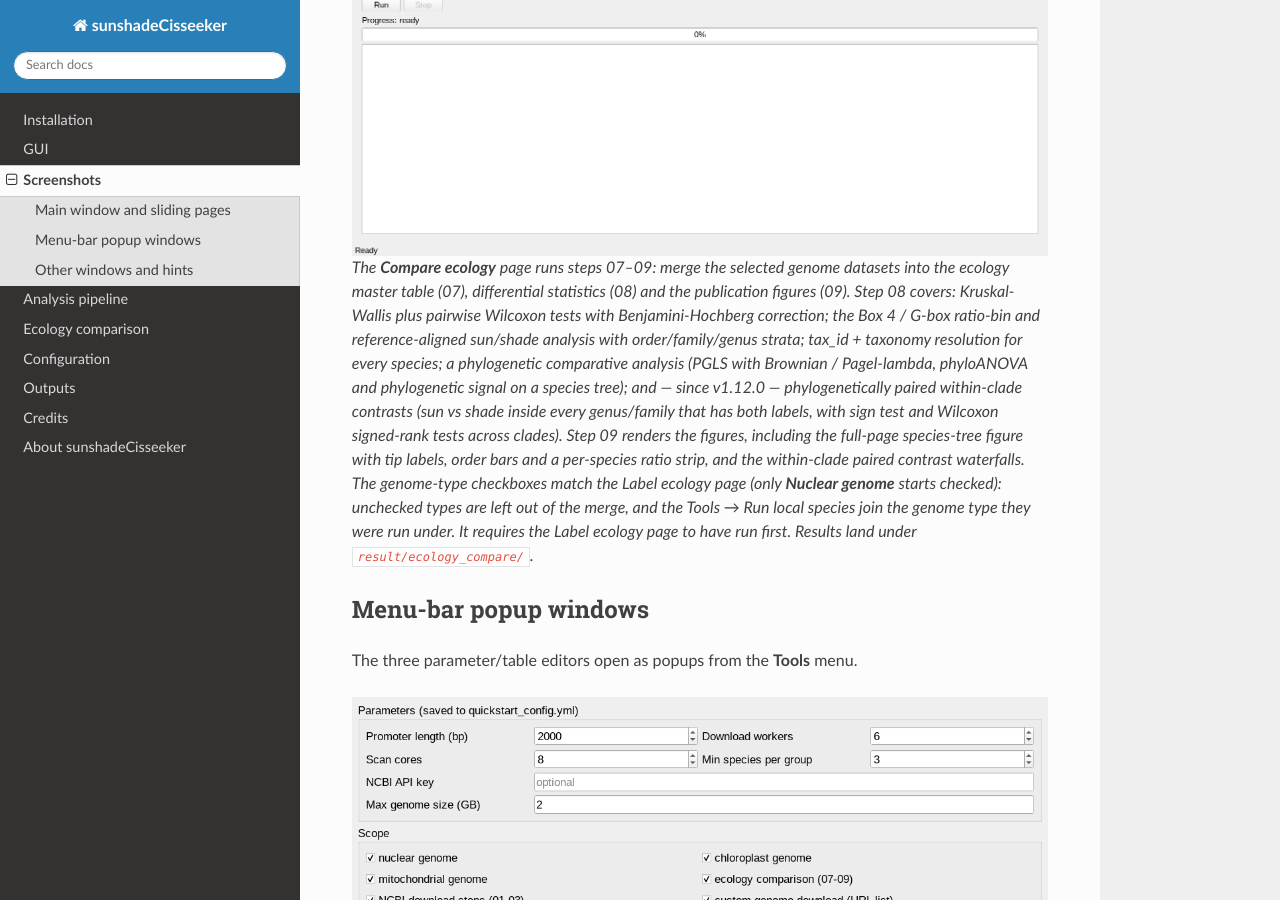
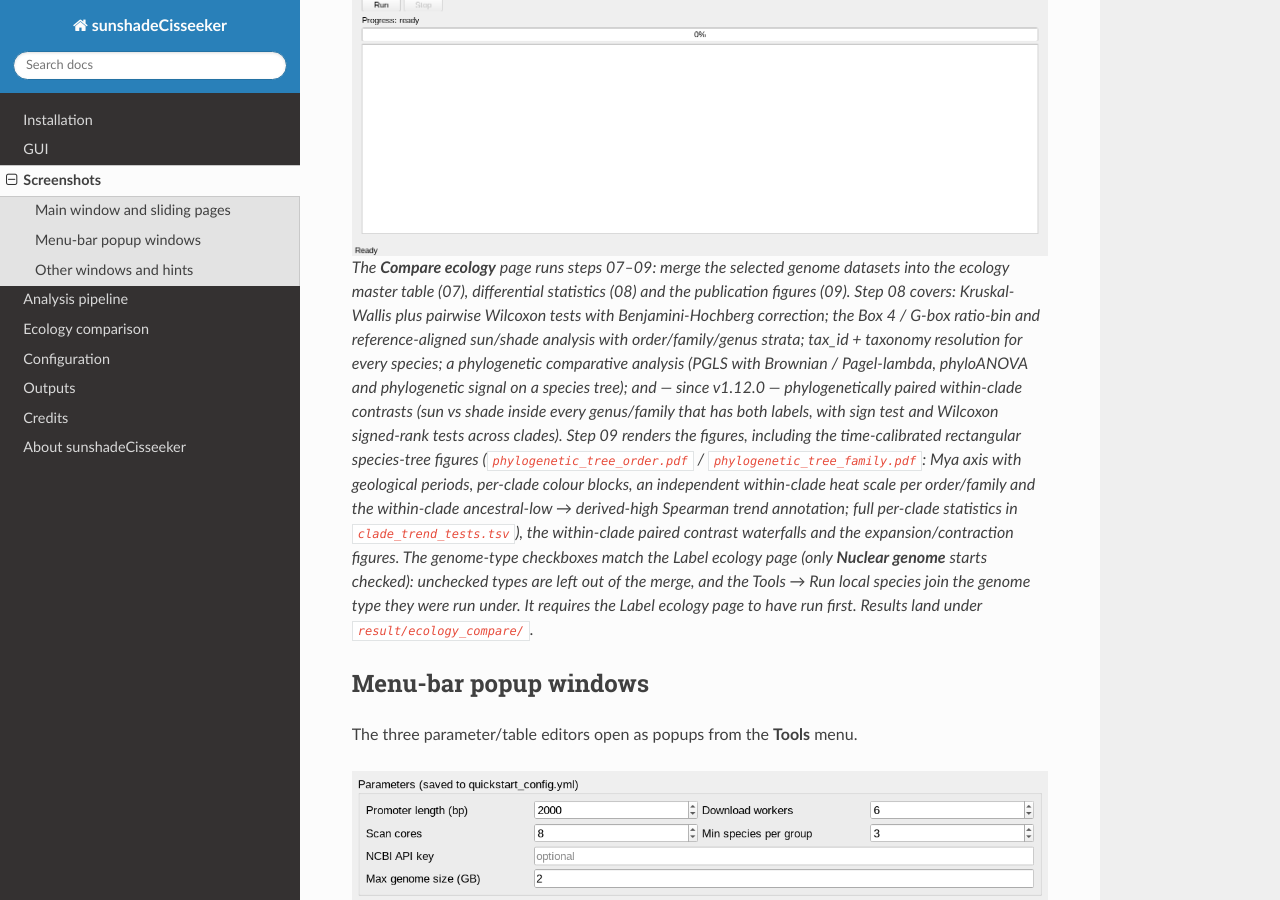
Before and after one commit to chenzhr23/sunshadeCisseeker-docs, a Sphinx documentation site: the page built from docs/content/Screenshots.rst, in a window 1280 px wide and 900 px high, scrolled down 3642 px. Built offline with Sphinx 7.4.7 and the Read the Docs theme 3.1.0, drawn with Linux system fonts in a browser that asks for light colours.

Commit message:
docs: v1.14.0 time-calibrated tree figures and documentation refresh

```diff
--- a/docs/content/Ecology comparison.rst
+++ b/docs/content/Ecology comparison.rst
@@ -264,7 +264,7 @@ the margins keep everything inside the A4-width page).
 The block needs the R packages ``ape``, ``nlme`` and ``phytools`` (and
 ``rotl`` for the Open Tree of Life route); install them with
 ``conda install -c conda-forge r-ape r-nlme r-phytools r-rotl``. The
-TimeTree-style tree figures additionally need ``ggnewscale`` (bundled
+time-calibrated tree figures additionally need ``ggnewscale`` (bundled
 installers include it automatically). Without
 them, with no taxonomy, or with fewer than six in-tree species, the block
 is skipped with a warning and the rest of Compare ecology is unaffected.
--- a/docs/content/Installation.rst
+++ b/docs/content/Installation.rst
@@ -20,7 +20,7 @@ Requirements
      - WSL2 works as well
    * - R + R packages
      - installed by ``install.sh``
-     - openxlsx, data.table, stringi, ggplot2, patchwork, scales, curl, xml2, dplyr, rentrez, forcats, tidyr, magrittr, ape, nlme, phytools, rotl, ggnewscale (ape/nlme/phytools/rotl power the phylogenetic comparative block; ``rotl`` only for the Open Tree of Life route; ``ggnewscale`` draws the two-fill-scale TimeTree-style phylogeny figures)
+     - openxlsx, data.table, stringi, ggplot2, patchwork, scales, curl, xml2, dplyr, rentrez, forcats, tidyr, magrittr, ape, nlme, phytools, rotl, ggnewscale (ape/nlme/phytools/rotl power the phylogenetic comparative block; ``rotl`` only for the Open Tree of Life route; ``ggnewscale`` draws the two-fill-scale time-calibrated phylogeny figures)
    * - bedtools / samtools
      - installed by ``install.sh``
      - optional accelerators for linear genomes (gzipped FASTA is decompressed once, then indexed)
--- a/docs/content/Screenshots.rst
+++ b/docs/content/Screenshots.rst
@@ -82,9 +82,14 @@ editors and the remaining functions.
    — since v1.12.0 — phylogenetically paired within-clade contrasts (sun
    vs shade inside every genus/family that has both labels, with sign test
    and Wilcoxon signed-rank tests across clades). Step 09 renders the
-   figures, including the full-page species-tree figure with tip labels,
-   order bars and a per-species ratio strip, and the within-clade paired
-   contrast waterfalls. The genome-type checkboxes
+   figures, including the time-calibrated rectangular species-tree figures
+   (``phylogenetic_tree_order.pdf`` / ``phylogenetic_tree_family.pdf``:
+   Mya axis with geological periods, per-clade colour blocks, an
+   independent within-clade heat scale per order/family and the
+   within-clade ancestral-low → derived-high Spearman trend annotation;
+   full per-clade statistics in ``clade_trend_tests.tsv``), the
+   within-clade paired contrast waterfalls and the expansion/contraction
+   figures. The genome-type checkboxes
    match the Label ecology page (only **Nuclear genome** starts checked):
    unchecked types are left out of the merge, and the Tools → Run local
    species join the genome type they were run under.
```
